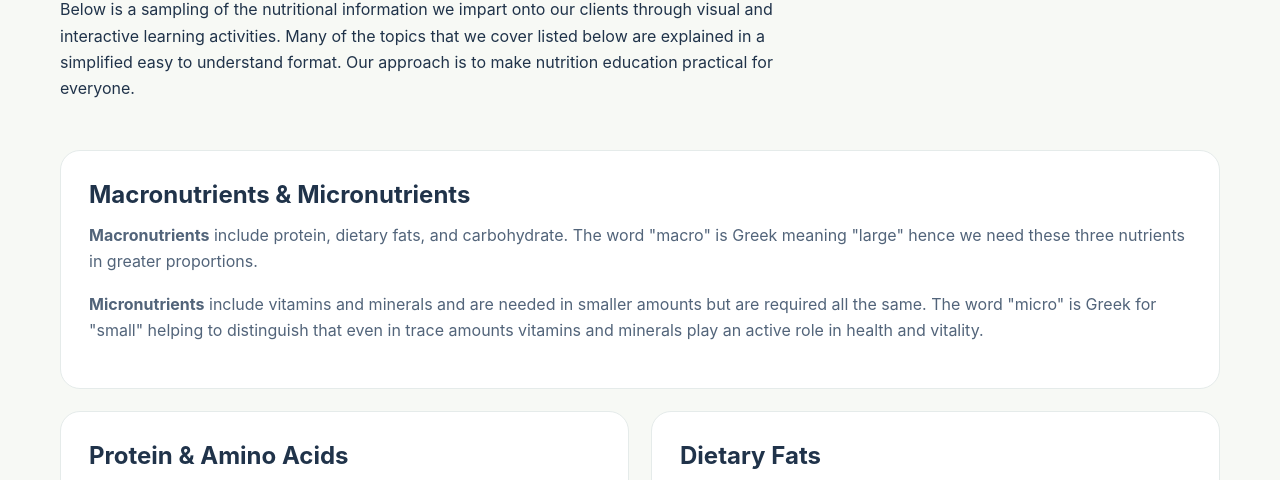
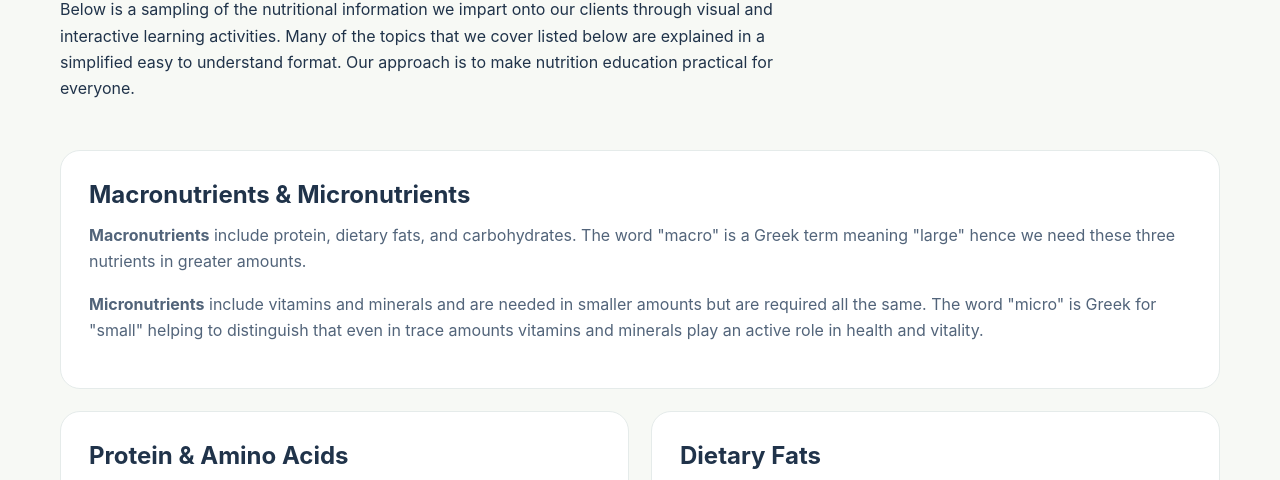
Before and after one commit to GreenForkSolutions/ReNutri, a plain HTML site: page nutrition-fundamentals.html in a window 1280 px wide. Shown: the part 277-757 px from the top of the page. Drawn offline with Linux system fonts and the light colour scheme.

Commit message:
Add files via upload

```diff
--- a/nutrition-fundamentals.html
+++ b/nutrition-fundamentals.html
@@ -18,7 +18,7 @@
 <nav aria-label="Main navigation" class="nav-links" id="nav-links"><a href="about.html">About</a><a href="index.html#about">Our Approach</a><a href="index.html#approach">Learn</a><a href="index.html#recipes">Recipes</a><a href="personal-services.html">Personal Services</a><a href="organization-services.html">Organization Services</a><a class="nav-cta" href="index.html#contact">Get in touch</a></nav>
 </div></header>
 <main class="education-main" id="main"><div class="container"><section class="education-hero"><div class="section-tag">LEARN WITH RENUTRI</div><h1>Nutrition <span class="green">Fundamentals.</span></h1><p>Below is a sampling of the nutritional information we impart onto our clients through visual and interactive learning activities. Many of the topics that we cover listed below are explained in a simplified easy to understand format. Our approach is to make nutrition education practical for everyone.</p></section><div class="education-grid">
-<section class="education-panel wide"><h2>Macronutrients &amp; Micronutrients</h2><p><strong>Macronutrients</strong> include protein, dietary fats, and carbohydrate. The word "macro" is Greek meaning "large" hence we need these three nutrients in greater proportions.</p><p><strong>Micronutrients</strong> include vitamins and minerals and are needed in smaller amounts but are required all the same. The word "micro" is Greek for "small" helping to distinguish that even in trace amounts vitamins and minerals play an active role in health and vitality.</p></section>
+<section class="education-panel wide"><h2>Macronutrients &amp; Micronutrients</h2><p><strong>Macronutrients</strong> include protein, dietary fats, and carbohydrates. The word "macro" is a Greek term meaning "large" hence we need these three nutrients in greater amounts.</p><p><strong>Micronutrients</strong> include vitamins and minerals and are needed in smaller amounts but are required all the same. The word "micro" is Greek for "small" helping to distinguish that even in trace amounts vitamins and minerals play an active role in health and vitality.</p></section>
 <section class="education-panel"><h2>Protein &amp; Amino Acids</h2><p>Proteins are built from 20 unique amino acids. Nine of these are essential in the diet because our body cannot make them.</p><p><strong>Tryptophan</strong> and <strong>phenylalanine</strong> are two essential amino acids required to produce certain neurotransmitters used in the brain, namely serotonin and dopamine. These two neurotransmitters play a fundamental role in mental health, thus placing importance on adequate protein intake.</p></section>
 <section class="education-panel"><h2>Dietary Fats</h2><p>There are four types of dietary fats and they include <strong>saturated</strong>, <strong>monounsaturated</strong>, <strong>polyunsaturated</strong>, and <strong>trans fats</strong>.</p><p>Polyunsaturated fats play an important role in brain health. The brain itself is made from approximately 60% fat, and special consideration for <strong>omega-3</strong> fatty acids is warranted in particular. Plant based sources of omega-3 include hemp seeds, chia seeds, flax seeds, walnuts, cashews, and macadamia nuts. Animal sources include seafood, especially fatty fish like wild salmon and sardines. Grass-fed beef and dairy are other notable sources in comparison to conventionally raised cattle. Hens fed flaxseed meal tend to have higher levels of omega 3 in their eggs compared to other control groups but are unlikely to contain comparable amounts as those found in seafood.</p></section>
 <section class="education-panel"><h2>Carbohydrates</h2><p>Carbohydrates are made in plants from carbon and water, hence the term "carbo"+"hydrate." They can take form as <strong>simple carbohydrates</strong> where molecules of glucose, fructose, and galactose pair together to form common energy rich molecules like sugar (from the sugarcane plant) and lactose (from the sugar found in milk).</p><p><strong>Complex carbohydrates</strong> are made up of much larger molecules comprised of numerous glucose molecules strung together. Starch is the most common example and contains two different versions: <strong>amylose</strong> (mostly straight chains of glucose) and <strong>amylopectin</strong> (branched chains of glucose). The many different variations of simple and complex carbohydrates can lead to differences in blood sugar, both beneficially and detrimentally. Knowing which carbohydrate rich foods are most optimally suited for good health is key, especially since carbohydrates are the brain's favourite fuel source.</p></section>
```
